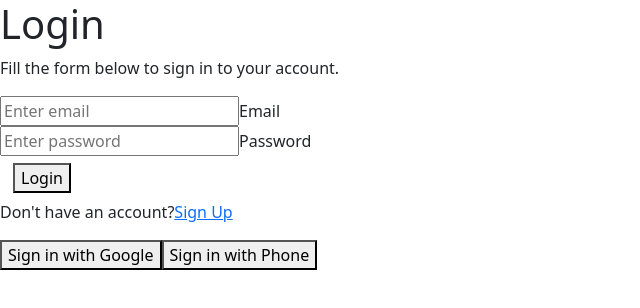
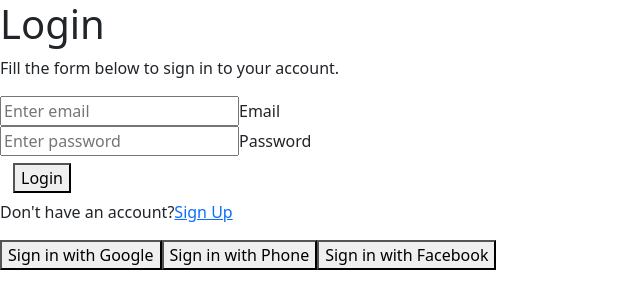
Before and after one commit to pavlogurgu/noname-digital-test-task, a React (Create React App) app: page / in a window 1280 px wide. Shown: the top 308 px of the page, without its empty margins (0-640 px from the left). Built offline with nearby package versions, Linux system fonts and the light colour scheme; no server answers.

Commit message:
added facebook auth

```diff
--- a/src/auth/Auth.jsx
+++ b/src/auth/Auth.jsx
@@ -1,6 +1,8 @@
 import { LoginPassword } from "./password/LoginPassword";
 import { SignInGoogle } from "./google/SignInGoogle";
 import { SignInPhone } from "./phone/SignInPhone"
+import { SignInFacebook } from "./facebook/SignInFacebook"
+
 
 
 export function Auth() {
@@ -9,6 +11,7 @@ export function Auth() {
       <LoginPassword />
       <SignInGoogle />
       <SignInPhone />
+      <SignInFacebook />
     </>
   );
 }
--- /dev/null
+++ b/src/auth/facebook/SignInFacebook.jsx
@@ -0,0 +1,25 @@
+import React from "react";
+import { auth } from "../services/config";
+import { signInWithPopup, FacebookAuthProvider } from "firebase/auth";
+import { useNavigate } from "react-router-dom";
+
+export function SignInFacebook() {
+  let navigate = useNavigate();
+  const provider = new FacebookAuthProvider();
+  const handleClick = () => {
+    signInWithPopup(auth, provider)
+      .then((result) => {
+        console.log(result);
+        navigate("/home");
+      })
+      .catch((error) => {
+        console.log(error.message);
+      });
+  };
+
+  return (
+    <>
+      <button onClick={handleClick}>Sign in with Facebook</button>
+    </>
+  );
+}
```
